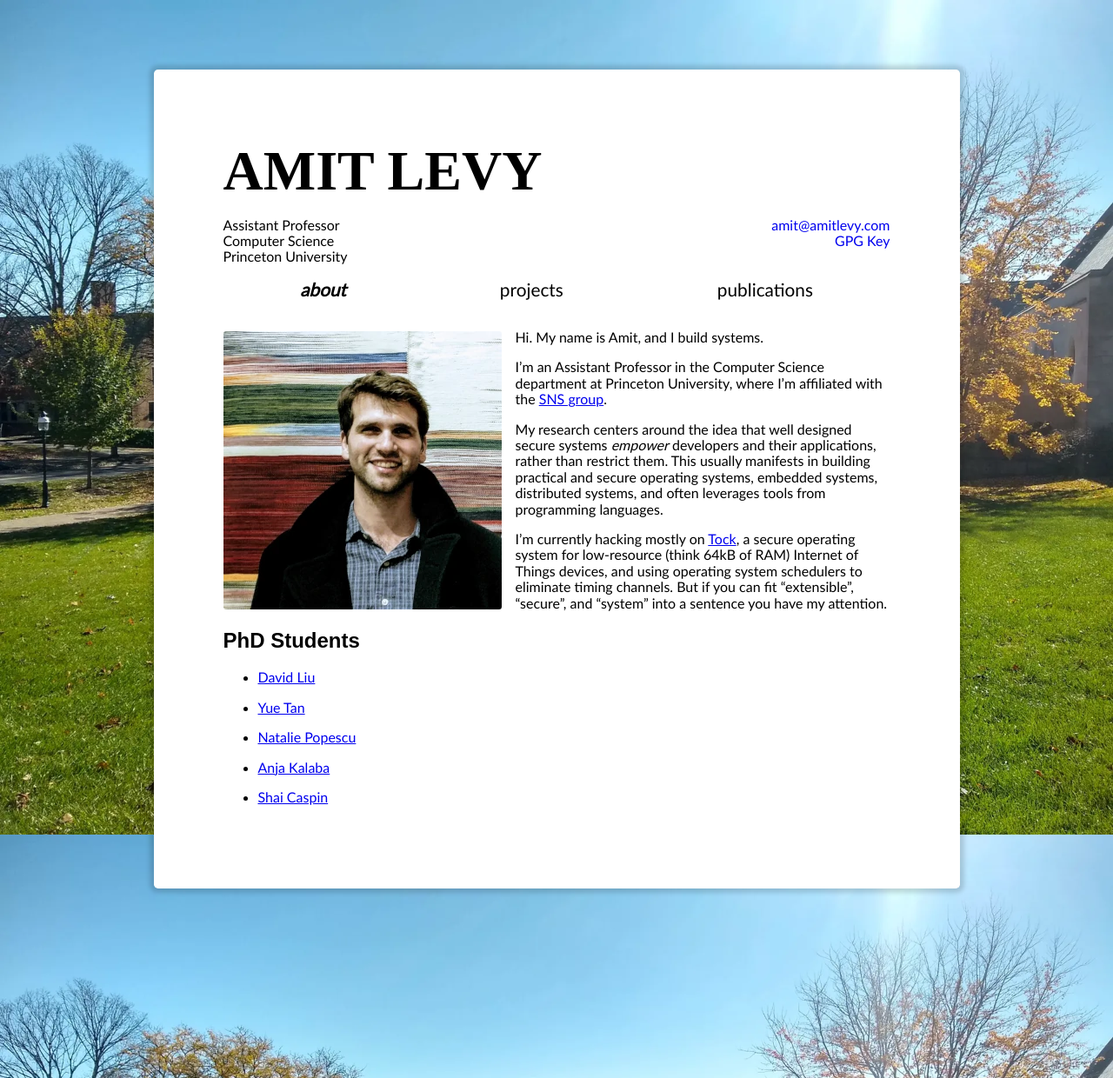
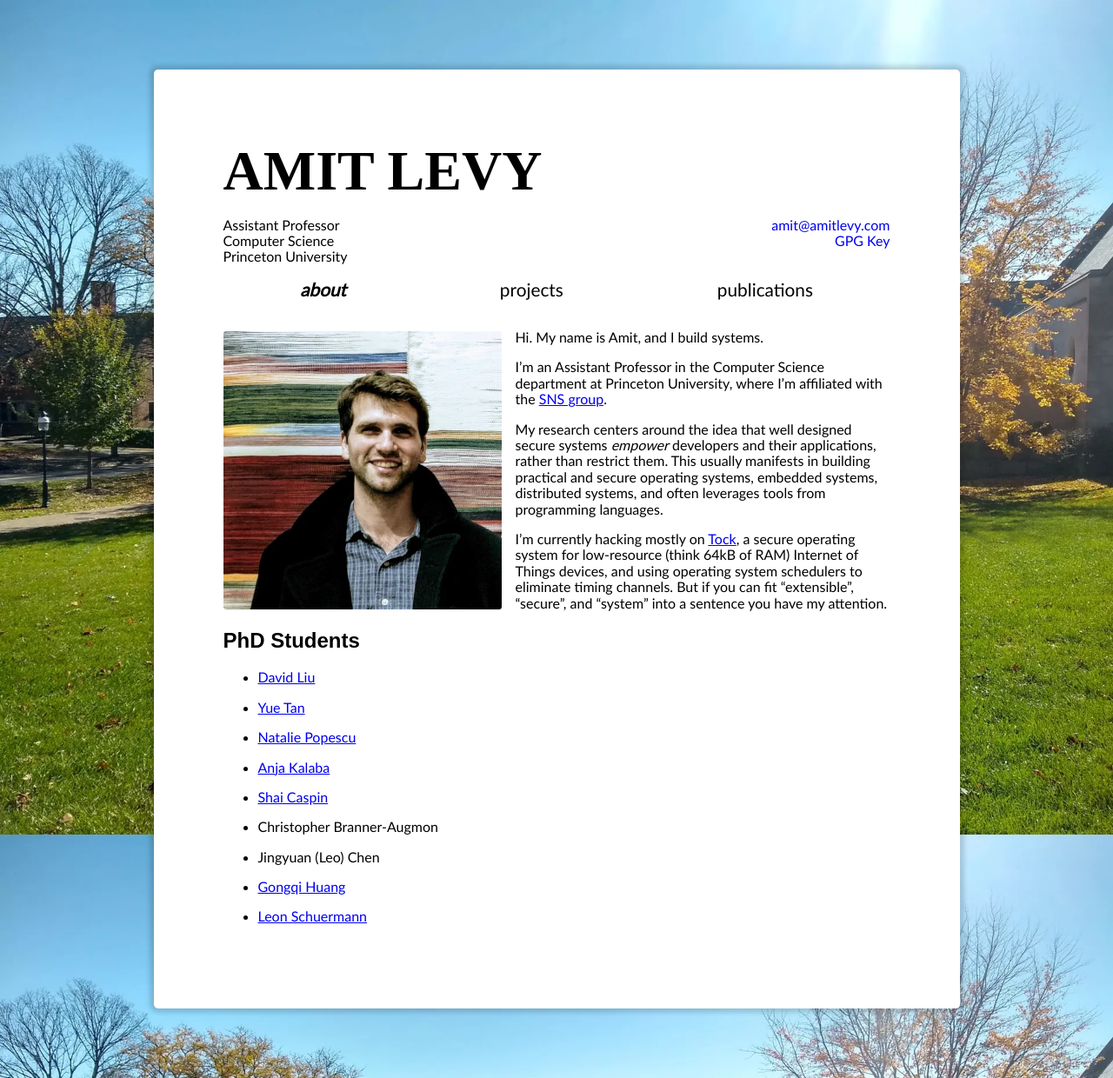
Before and after one commit to alevy/www, a Jekyll site: the page built from index.md, in a window 1280 px wide. Shown: the whole page at 87% size. Built offline with Jekyll 4.4.1, drawn with Linux system fonts in a browser that asks for light colours; some web fonts are replaced.

Commit message:
more students

```diff
--- a/index.md
+++ b/index.md
@@ -36,3 +36,11 @@ attention.
   * [Anja Kalaba](https://www.cs.princeton.edu/~akalaba/)
 
   * [Shai Caspin](https://www.cs.princeton.edu/~sc4479/)
+
+  * Christopher Branner-Augmon
+
+  * Jingyuan (Leo) Chen
+
+  * [Gongqi Huang](https://gongqihuang.com/)
+
+  * [Leon Schuermann](https://leon.schuermann.io)
```
